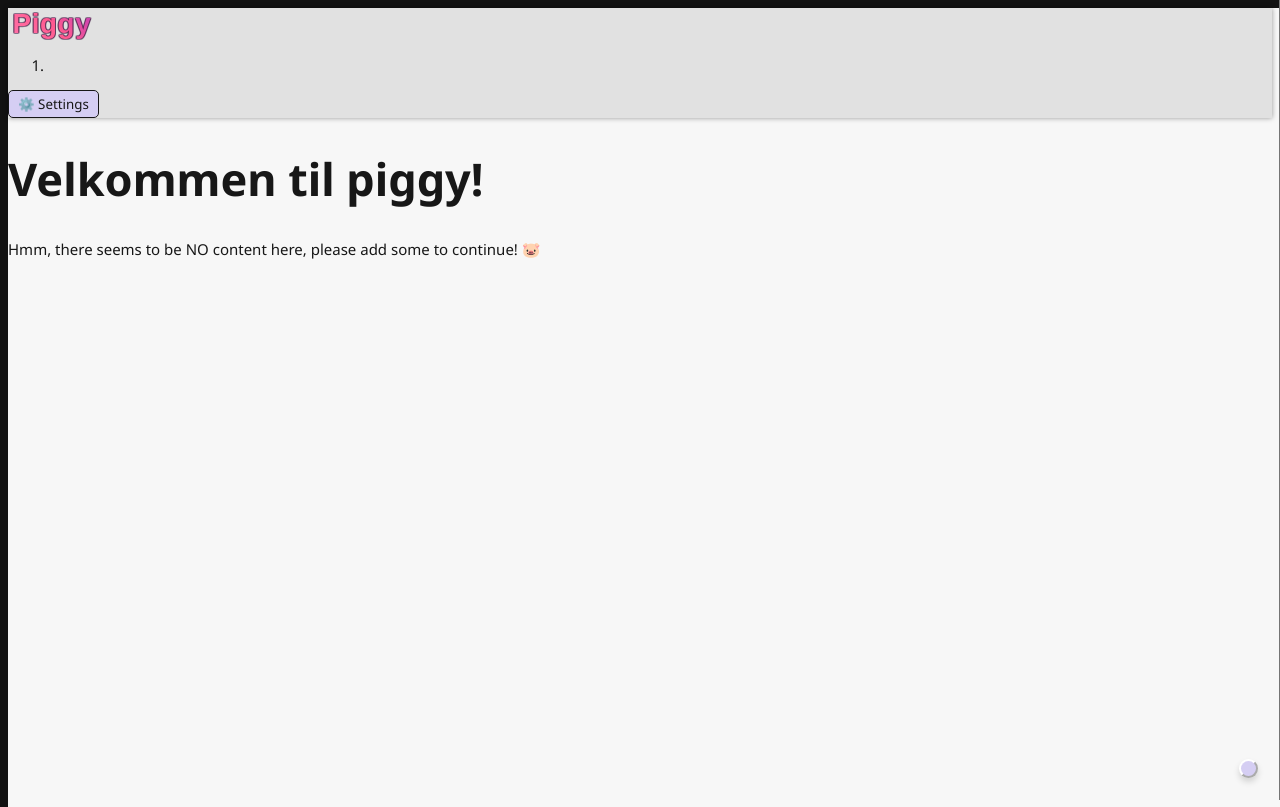
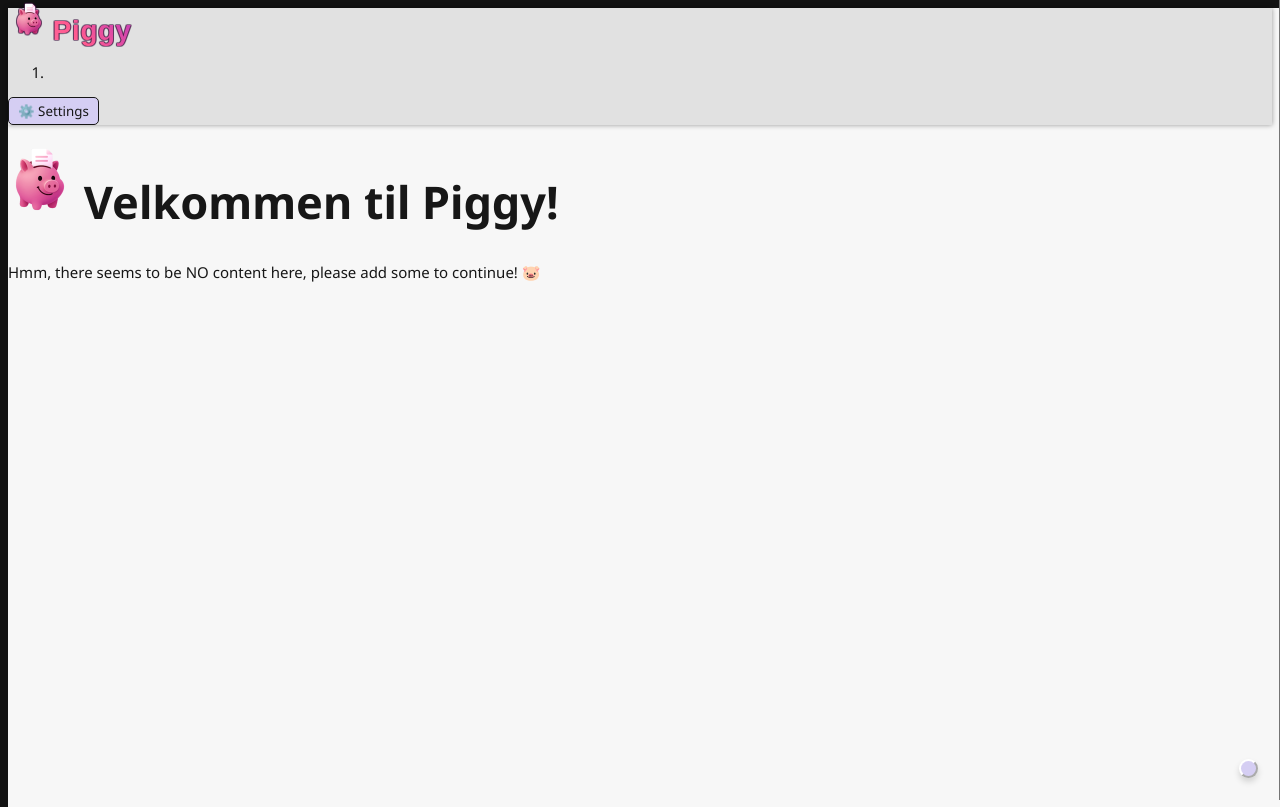
Before and after one commit to VaagenIM/piggy, a Flask app: page / in a window 1280 px wide. Shown: the top 807 px of the page. Run offline with Flask 3, Linux system fonts and the light colour scheme; data that the repository does not hold is empty; some libraries are stand-ins or nearby versions; some web fonts are replaced.

Commit message:
Update piggy icon

```diff
--- a/piggy/static/css/styles.css
+++ b/piggy/static/css/styles.css
@@ -1516,6 +1516,20 @@ details ul li,
   transition: 0.2s;
 }
 
+#piggy-logo-icon {
+  display: inline;
+  width: 32px;
+  bottom: 5px;
+  position: relative;
+}
+
+#piggy-index-icon {
+  display: inline;
+  width: 64px;
+  bottom: 8px;
+  position: relative;
+}
+
 @keyframes bubbly {
   0% {
     transform: scale(1.0) rotate(0deg);
@@ -1563,3 +1577,7 @@ details ul li,
   background-color: #0000a070 !important;
 }
   */
+
+/************************\
+|* ADMONITION OVERRIDES *|
+\************************/
--- a/piggy/templates/index.html
+++ b/piggy/templates/index.html
@@ -4,7 +4,7 @@
 {% block base %}
   <main class="container mx-auto text-center">
     <h1 class="main-title text-5xl font-extrabold text-center my-6">
-      Velkommen til piggy!
+      <img id="piggy-index-icon" src="{{ url_for('static', filename='img/icons/piggy_icon-128.png')}}"> Velkommen til Piggy!
     </h1>
     <div class="h-4"></div>
 
--- a/piggy/templates/partials/parts/breadcrumbs.html
+++ b/piggy/templates/partials/parts/breadcrumbs.html
@@ -14,7 +14,7 @@ so we can decide whether to remove the last path segment from the breadcrumbs.
 
 <nav class="piggy-navbar flex items-center justify-between px-3 py-2">
   {# Breadcrumbs elements #}
-  <a id="piggy-logo" href="/">Piggy</a>
+  <a id="piggy-logo" href="/"><img id="piggy-logo-icon" src="{{ url_for('static', filename='img/icons/piggy_icon-128.png')}}"> Piggy</a>
   <ol
     class="flex flex-wrap items-center space-x-1 md:space-x-2 flex-1 overflow-x-auto overflow-y-hidden"
   >
```
Also changed, not shown: piggy/static/img/icons/piggy_icon-128.png, piggy/static/img/icons/piggy_icon.png.
